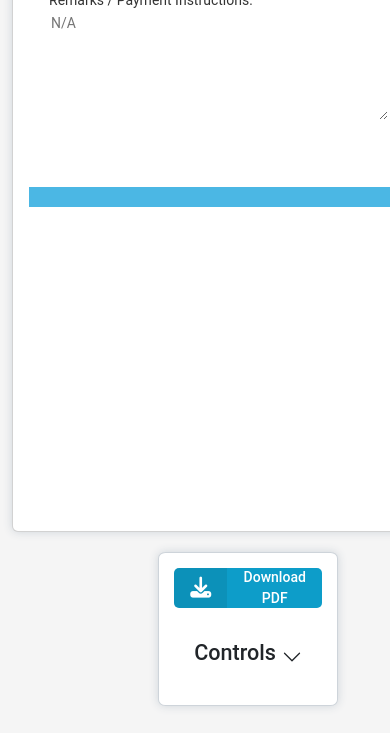
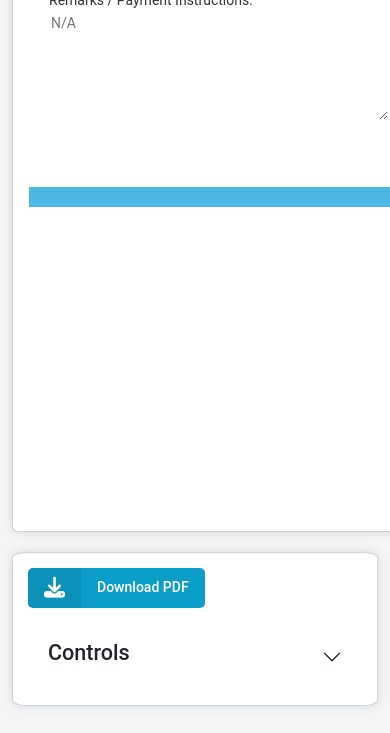
Before and after one commit to skerrey/invoice-to-pdf, a website: page index.html in a window 390 px wide. Shown: the part 749-1482 px from the top of the page. Drawn offline with Linux system fonts and the light colour scheme.

Commit message:
Change responsivity

```diff
--- a/index.html
+++ b/index.html
@@ -175,7 +175,7 @@
       </div>
 
       <!-- Controls -->
-      <div class="col-3">
+      <div class="col-lg-3 col-md-12">
         <div id="controls" class="sticky-top">
 
           <div class="mb-3">
```
